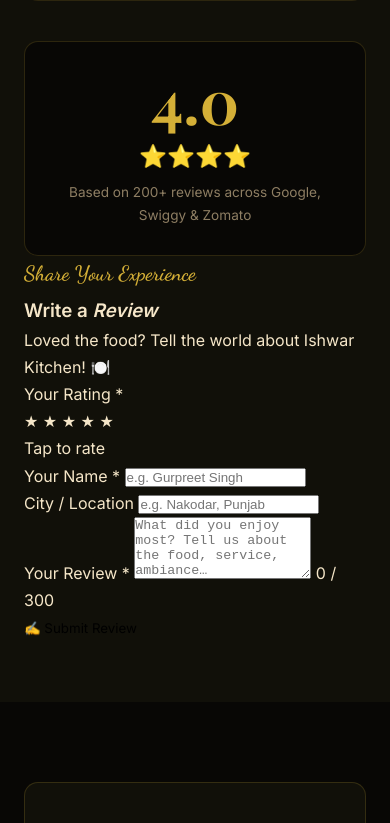
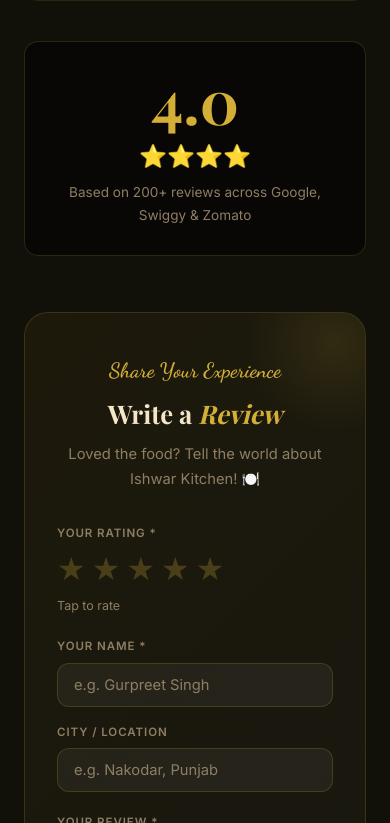
Before and after one commit to YashSohal-gif/Ishwar_Kitchen, a plain HTML site: page index.html in a window 390 px wide. Shown: the part 11177-12000 px from the top of the page. Drawn offline with nearby package versions, Linux system fonts and the light colour scheme; a web font is replaced by a local one.

```diff
--- a/style.css
+++ b/style.css
@@ -1192,3 +1192,170 @@ button{font-family:inherit;cursor:pointer;border:none;background:none}
 .social-card.facebook:hover h3, .social-card.facebook:hover .btn-follow {
   color: #1877F2;
 }
+
+/* ============================================================
+   WRITE A REVIEW FORM
+   ============================================================ */
+.write-review-wrap {
+  margin-top: 3.5rem;
+  background: linear-gradient(135deg, rgba(212,175,55,0.06) 0%, rgba(255,255,255,0.03) 100%);
+  border: 1px solid var(--border);
+  border-radius: 24px;
+  padding: 2.5rem 2rem;
+  max-width: 780px;
+  margin-left: auto;
+  margin-right: auto;
+  position: relative;
+  overflow: hidden;
+}
+.write-review-wrap::before {
+  content: '';
+  position: absolute;
+  top: -60px; right: -60px;
+  width: 180px; height: 180px;
+  background: radial-gradient(circle, rgba(212,175,55,0.12), transparent 70%);
+  pointer-events: none;
+}
+.write-review-header {
+  text-align: center;
+  margin-bottom: 2rem;
+}
+.write-review-title {
+  font-family: 'Playfair Display', serif;
+  font-size: clamp(1.6rem, 3vw, 2.2rem);
+  color: var(--text);
+  margin-bottom: .4rem;
+}
+.write-review-title em { color: var(--gold); font-style: italic; }
+.write-review-sub {
+  color: var(--muted);
+  font-size: .92rem;
+}
+
+/* Form layout */
+.review-form { display: flex; flex-direction: column; gap: 1.3rem; }
+.rf-row { display: grid; grid-template-columns: 1fr 1fr; gap: 1rem; }
+@media (max-width: 560px) { .rf-row { grid-template-columns: 1fr; } }
+
+.rf-field { display: flex; flex-direction: column; gap: .4rem; position: relative; }
+.rf-label {
+  font-size: .72rem;
+  font-weight: 600;
+  color: var(--muted);
+  text-transform: uppercase;
+  letter-spacing: .08em;
+}
+.rf-input {
+  background: rgba(255,255,255,0.05);
+  border: 1px solid var(--border);
+  border-radius: 12px;
+  padding: 12px 16px;
+  color: var(--text);
+  font-family: 'Inter', sans-serif;
+  font-size: .92rem;
+  outline: none;
+  transition: border-color .25s, box-shadow .25s;
+  resize: none;
+}
+.rf-input::placeholder { color: var(--muted); }
+.rf-input:focus {
+  border-color: var(--gold);
+  box-shadow: 0 0 0 3px rgba(212,175,55,0.12);
+}
+.rf-textarea { min-height: 110px; line-height: 1.6; }
+.rf-char {
+  font-size: .72rem;
+  color: var(--muted);
+  text-align: right;
+  margin-top: -.2rem;
+}
+
+/* Star picker */
+.star-picker {
+  display: flex;
+  gap: 6px;
+  margin-top: .2rem;
+}
+.star-pick {
+  font-size: 2rem;
+  color: rgba(212,175,55,0.25);
+  cursor: pointer;
+  transition: color .18s, transform .18s;
+  line-height: 1;
+  user-select: none;
+}
+.star-pick:hover,
+.star-pick.hovered,
+.star-pick.selected {
+  color: var(--gold);
+  transform: scale(1.18);
+}
+.star-label {
+  font-size: .78rem;
+  color: var(--muted);
+  margin-top: .2rem;
+}
+
+/* Submit button */
+.rf-submit-btn {
+  align-self: flex-start;
+  display: inline-flex;
+  align-items: center;
+  gap: 8px;
+  padding: 13px 34px;
+  background: linear-gradient(135deg, var(--gold), #b8922a);
+  color: #080705;
+  font-size: .95rem;
+  font-weight: 700;
+  border-radius: 50px;
+  border: none;
+  cursor: pointer;
+  font-family: 'Inter', sans-serif;
+  letter-spacing: .03em;
+  transition: transform .25s, box-shadow .25s, filter .25s;
+  box-shadow: 0 6px 24px rgba(212,175,55,0.25);
+}
+.rf-submit-btn:hover {
+  transform: translateY(-2px);
+  filter: brightness(1.1);
+  box-shadow: 0 10px 32px rgba(212,175,55,0.4);
+}
+.rf-submit-btn:active { transform: scale(0.98); }
+
+/* User submitted review cards */
+#userReviewsWrap { margin-top: 2rem; display: flex; flex-direction: column; gap: 1rem; }
+.user-review-card {
+  background: rgba(255,255,255,0.04);
+  border: 1px solid var(--border);
+  border-radius: 16px;
+  padding: 1.2rem 1.4rem;
+  animation: rvSlideIn .4s var(--e) both;
+}
+@keyframes rvSlideIn {
+  from { opacity: 0; transform: translateY(18px); }
+  to   { opacity: 1; transform: translateY(0); }
+}
+.user-review-stars { font-size: 1.1rem; margin-bottom: .4rem; }
+.user-review-text {
+  font-size: .92rem;
+  color: var(--text);
+  line-height: 1.65;
+  margin-bottom: .8rem;
+  font-style: italic;
+}
+.user-review-author {
+  display: flex;
+  align-items: center;
+  gap: .7rem;
+}
+.user-review-avatar {
+  width: 36px; height: 36px;
+  border-radius: 50%;
+  background: linear-gradient(135deg, var(--gold), #b8922a);
+  display: flex; align-items: center; justify-content: center;
+  font-size: .78rem; font-weight: 700; color: #080705;
+  flex-shrink: 0;
+}
+.user-review-name { font-size: .88rem; font-weight: 600; color: var(--text); }
+.user-review-location { font-size: .75rem; color: var(--muted); }
+.user-review-date { font-size: .7rem; color: var(--muted); margin-left: auto; }
```
